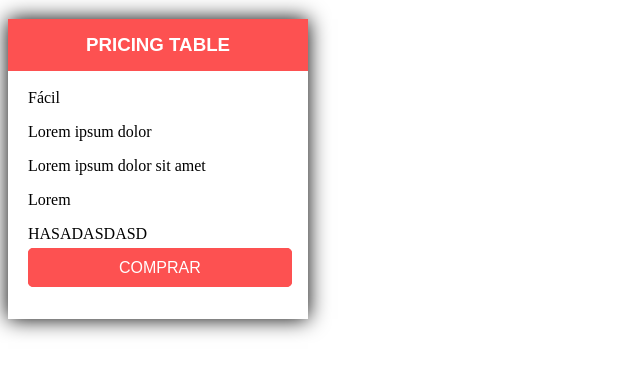
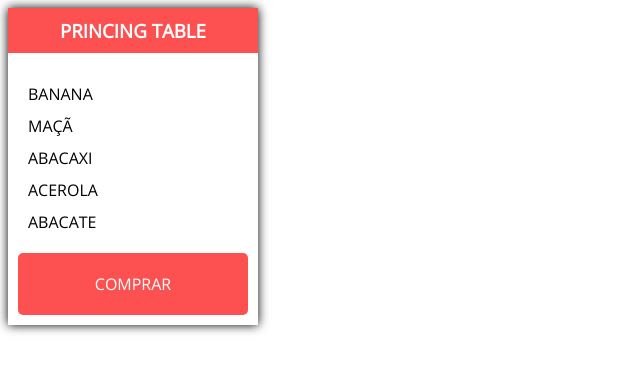
Before and after one commit to CSKP/frontendsenai, a website: page exercício front 22-09/index.html in a window 1280 px wide. Shown: the whole page, without its empty margins (0-640 px from the left). Drawn offline with nearby package versions, Linux system fonts and the light colour scheme.

Commit message:
criação das pricings tables(modal)

```diff
--- a/exercício front 22-09/index.html
+++ b/exercício front 22-09/index.html
@@ -6,14 +6,20 @@
 	<link rel="stylesheet" href="style.css">
 </head>
 <body>
-	<div id="card1">
-		<h3>PRICING TABLE</h3>
-		<p>Fácil</p>
-		<p>Lorem ipsum dolor</p>
-		<p>Lorem ipsum dolor sit amet</p>
-		<p>Lorem</p>
-		<p>HASADASDASD</p>
-		<a href="#">COMPRAR</a>
+	<div class="card">
+		<header>
+			<h3>PRINCING TABLE</h3>
+		</header>
+		<div class="content">
+			<ul>
+				<li>BANANA</li>
+				<li>MAÇÃ</li>
+				<li>ABACAXI</li>
+				<li>ACEROLA</li>
+				<li>ABACATE</li>
+			</ul>
+			<a href="#" class="btn">COMPRAR</a>
+		</div>
 	</div>
 </body>
 </html>
--- a/exercício front 22-09/style.css
+++ b/exercício front 22-09/style.css
@@ -1,4 +1,4 @@
-#card1 h3{
+/* #card1 h3{
 	font-family: Arial;
 	color: white;
 	background-color: #FD5151;
@@ -28,3 +28,69 @@
 #card1 p{
 	padding-left: 20px;
 }
+ */
+
+ @import 'https://fonts.googleapis.com/css?family=Open+Sans';
+
+ *{
+ 	font-family: "Open sans";
+ }
+
+ ul{
+ 	padding: 0;
+ 	margin: 0;
+ }
+
+ li{
+ 	padding: 0;
+ }
+ .card{
+
+ 	width: 250px;
+ 	background: white;
+ 	box-shadow: 0 0 10px #000;
+	transition: all 0.2s 0s cubic-bezier(0.01,-0.54, 0, 1.01);
+ }
+
+ .card .content{
+ 	padding: 10px;
+ }
+
+ .card header{
+ 	background-color: #FD5151;
+ 	color: white;
+ 	text-align: center;
+ }
+.card .content ul{
+	list-style-type: none;
+	padding-top: 15px;
+	padding-bottom:15px;
+}
+
+.card .content ul li{
+	padding: 5px 10px;
+}
+
+.card header h3{
+	margin: 0;
+	padding: 10px;
+}
+
+.card .content .btn {
+	padding: 20px;
+	color: white;
+	width: 100%;
+	background-color: #FD5151;
+	display: block;
+	margin: 0px auto;
+	box-sizing: border-box;
+	text-decoration: none;
+	border-radius: 5px;
+	text-align: center;
+
+}
+
+.card:hover{
+	transform: scale(1.1);
+	box-shadow: none;
+}
```
Also changed, not shown: exercício front 22-09/package.json (added, +19 -0 lines), 1 other file.
